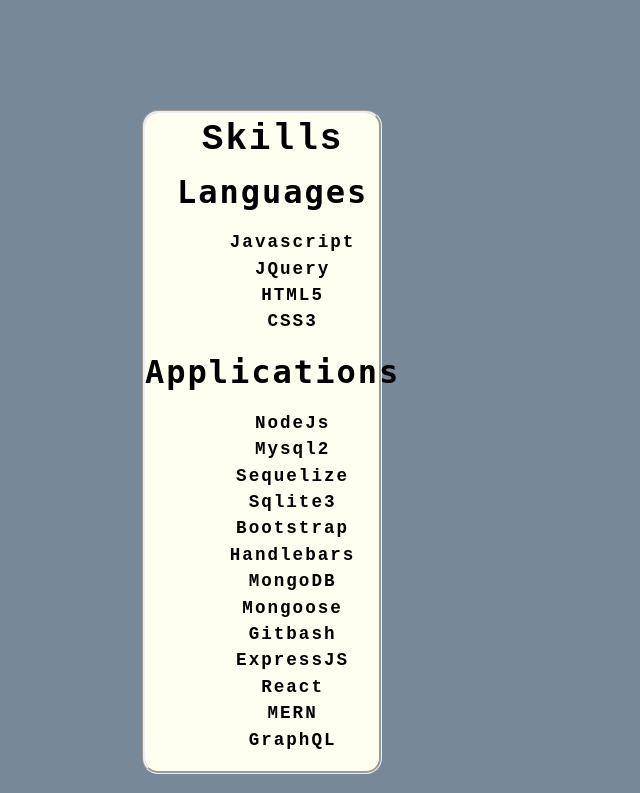
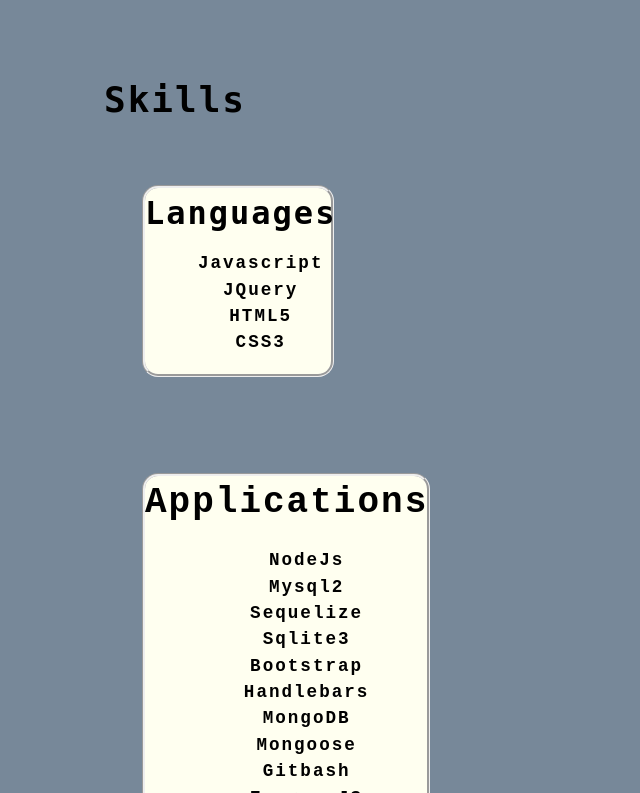
Before and after one commit to Walker-Walker/alex-portfolio, a React (Create React App) app: page / in a window 1280 px wide. Shown: the part 767-1560 px from the top of the page, without its empty margins (0-640 px from the left). Built offline with nearby package versions, Linux system fonts and the light colour scheme.

Commit message:
re-styled the div cards used flexbox to align the cards underneath their container.

```diff
--- a/src/components/About/about.css
+++ b/src/components/About/about.css
@@ -33,6 +33,8 @@
   font-family: monospace;
   display: flex;
   justify-content: relative;
+  flex-direction:column;
+  flex-wrap: wrap;
   /* outline: dashed red; */
 
 }
@@ -46,8 +48,8 @@
 }
 
 /* On screens that are 600px wide or less, make the columns stack on top of each other instead of next to each other */
- @media screen and (max-width: 600px) {
+ /* @media screen and (max-width: 600px) {
     .grid-container {
       width: 100%;
     }
-  }
+  }  */
--- a/src/components/About/index.js
+++ b/src/components/About/index.js
@@ -1,7 +1,7 @@
 import React from "react";
 import coverImage from "../../assets/cover/alt-cover-image.JPG";
 import "./about.css";
-import Card from 'react-bootstrap/Card'
+import Card from "react-bootstrap/Card";
 
 function About() {
   return (
@@ -16,38 +16,31 @@
         />
       </section>
       <section className="intro">
-
-      <Card border="primary" style={{ width: '25rem' , height: '30rem'}}>
+        <Card border="primary" style={{ width: "25rem", height: "30rem" }}>
           <Card.Header></Card.Header>
           <Card.Body>
             <Card.Title></Card.Title>
             <Card.Text>
-        Full Stack Web Developer with experience in political science, maritime
-        logistics management, and the consistent ability to adapt new
-        challenges. Adept at problem solving, developed and debugged mobile
-        friendly applications. Recently learned and applied new and unfamiliar
-        technologies quickly within the mern stack e.g. graphql,
-        apollo-server-express & react context api. Enthusiastic team player that
-        has demonstrated a strong desire to implement new and established
-        technologies.
-
+              Full Stack Web Developer with experience in political science,
+              maritime logistics management, and the consistent ability to adapt
+              new challenges. Adept at problem solving, developed and debugged
+              mobile friendly applications. Recently learned and applied new and
+              unfamiliar technologies quickly within the mern stack e.g.
+              graphql, apollo-server-express & react context api. Enthusiastic
+              team player that has demonstrated a strong desire to implement new
+              and established technologies.
             </Card.Text>
           </Card.Body>
         </Card>
       </section>
 
-
       <section className="skills">
-
-  <Card border="primary" style={{ width: '15rem' }} >
+        <h1>Skills</h1>
+        <Card border="primary" style={{ width: "12rem", height: "12rem" }}>
           <Card.Header></Card.Header>
           <Card.Body>
-      <Card.Title>Skills</Card.Title>
+            <Card.Title></Card.Title>
             <Card.Text>
-
-
-        {/* <h1>Skills</h1> */}
-
               <section className="languages">
                 <h2>Languages</h2>
 
@@ -58,9 +51,16 @@
                   <li>CSS3</li>
                 </ul>
               </section>
-
+            </Card.Text>
+          </Card.Body>
+        </Card>
+        <Card border="primary" style={{ width: "18rem", height: "26rem" }}>
+          <Card.Header></Card.Header>
+          <Card.Body>
+            <Card.Title>Applications</Card.Title>
+            <Card.Text>
               <section className="apps">
-          <h2>Applications</h2>
+                {/* <h2>Applications</h2> */}
                 <ul>
                   <li>NodeJs</li>
                   <li>Mysql2</li>
@@ -77,11 +77,9 @@
                   <li>GraphQL</li>
                 </ul>
               </section>
-
             </Card.Text>
           </Card.Body>
         </Card>
-
       </section>
     </div>
   );
```
Lines whose indentation alone changed are shown as unchanged.
